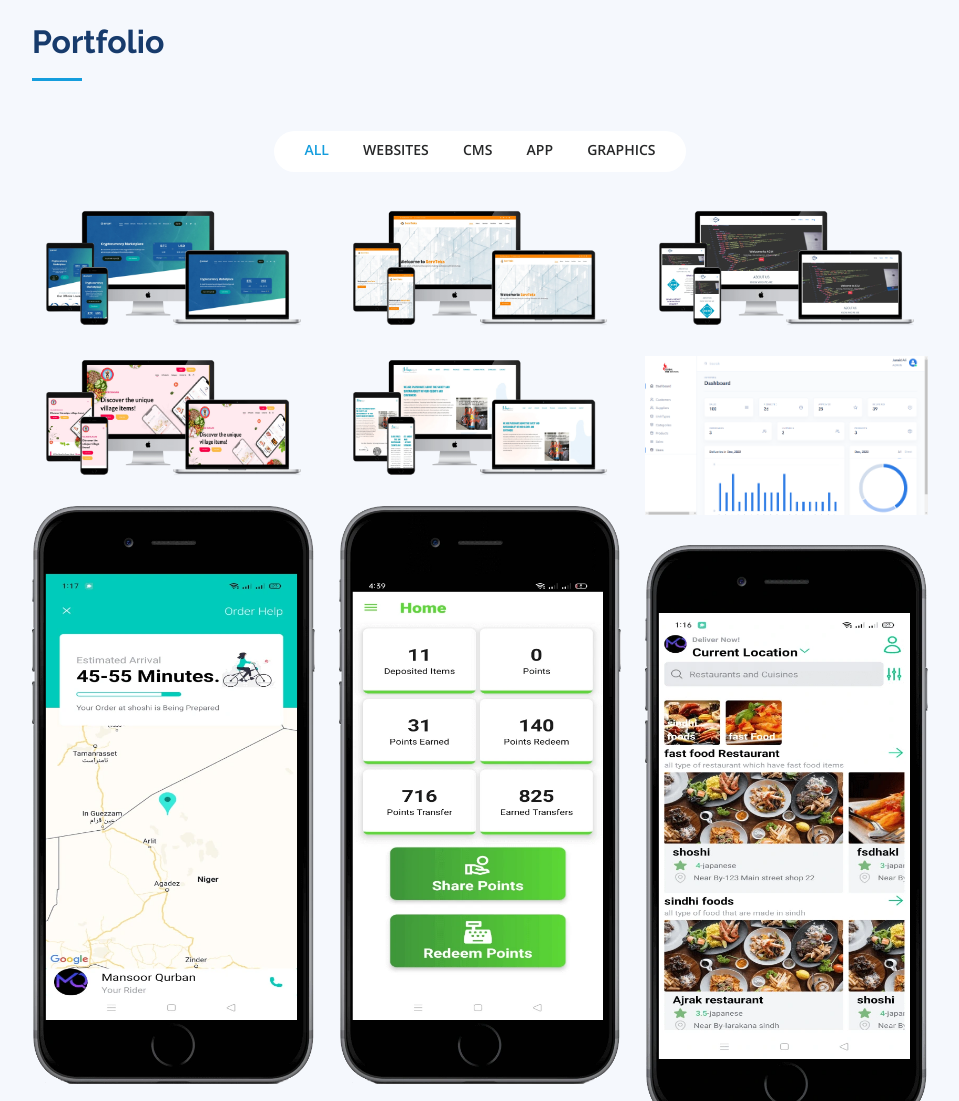
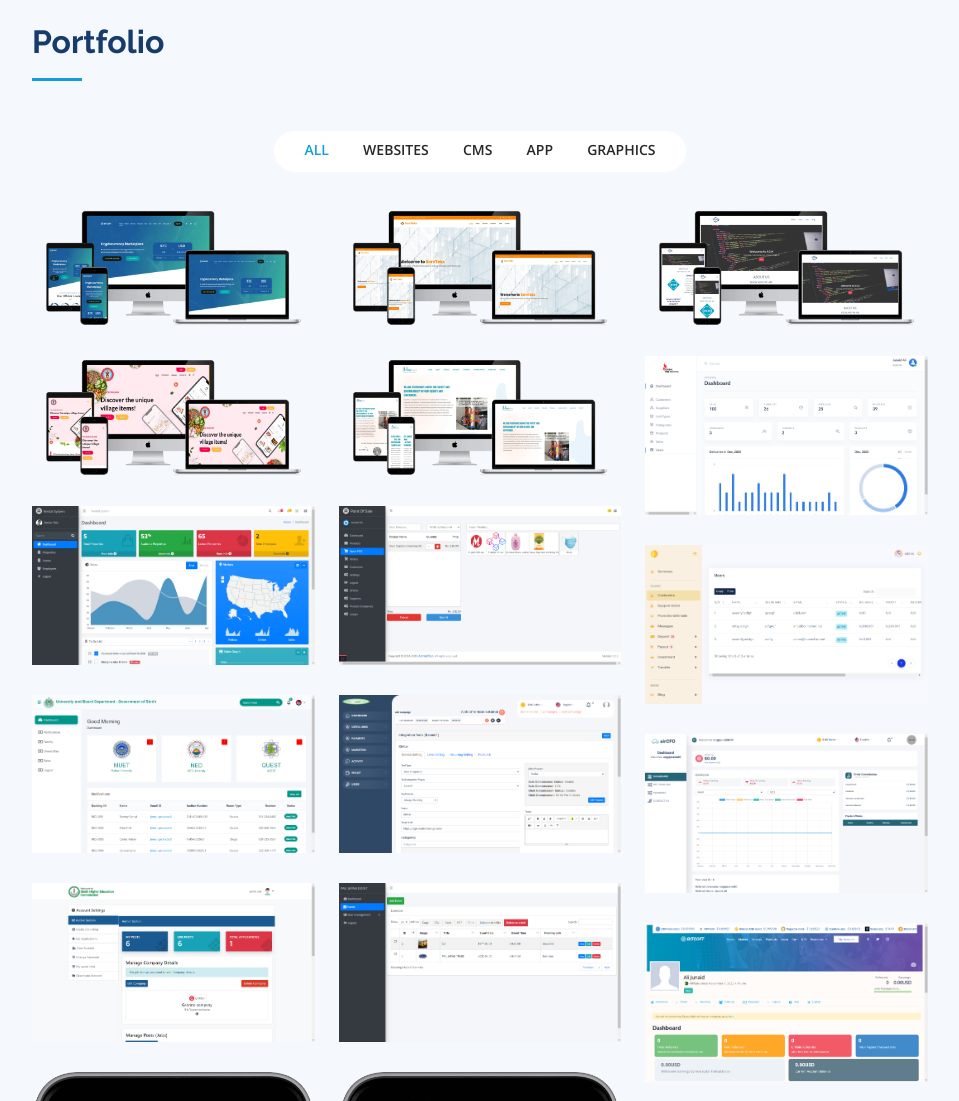
Before and after one commit to engrjunaidali/portfolio, a PHP site: page / in a window 1280 px wide. Shown: the part 2120-3221 px from the top of the page, without its empty margins (310-1269 px from the left). Run offline with PHP 8.4, Linux system fonts and the light colour scheme.

Commit message:
update portfolio

```diff
--- a/assets/css/style.css
+++ b/assets/css/style.css
@@ -145,7 +145,7 @@ h6 {
 --------------------------------------------------------------*/
 /* Desktop Navigation */
 .nav-menu {
-  padding: 30px 0 0 0;
+  padding: 20px 0 0 0;
 }
 
 .nav-menu * {
--- a/index.html
+++ b/index.html
@@ -99,7 +99,8 @@
 
         <div class="section-title">
           <h2>About</h2>
-          <p>Hardworking, honest, always willing to work on new skills. Quite friendly, helpful and polite in listening
+          <p>Diligent and reliable team player, known for her honesty, helpfulness, and ability to provide effective solutions.
+            always eager to learn and grow. Quite friendly, helpful and polite in listening
             and providing effective solutions.</p>
         </div>
 
@@ -132,10 +133,10 @@
               </div>
               <div class="col-lg-6">
                 <ul>
-                  <li><i class="bi bi-chevron-right"></i> <strong>Age:</strong> <span>21</span></li>
-                  <li><i class="bi bi-chevron-right"></i> <strong>Degree:</strong> <span>CSIT from NED</span></li>
-                  <li><i class="bi bi-chevron-right"></i> <strong>Freelance:</strong> <span>Available</span></li>
-                  <li><i class="bi bi-chevron-right"></i> <strong>City:</strong> <span>Karachi, PK</span></li>
+                  <li><i class="bi bi-person-fill"></i> <strong>Age:</strong> <span>21</span></li>
+                  <li><i class="bi bi-file-text-fill"></i> <strong>Degree:</strong> <span>CSIT from NED</span></li>
+                  <li><i class="bi bi-check-circle-fill"></i> <strong>Freelance:</strong> <span>Available</span></li>
+                  <li><i class="bi bi-geo-alt-fill"></i> <strong>City:</strong> <span>Karachi, PK</span></li>
                 </ul>
               </div>
             </div>
@@ -433,7 +434,7 @@
               <img src="assets/img/portfolio/web/1.webp" class="img-fluid" alt="">
               <div class="portfolio-links">
                 <a href="assets/img/portfolio/web/1.webp" data-gallery="portfolioGallery" class="portfolio-lightbox"
-                  title="Web 3"><i class="bx bx-plus"></i></a>
+                  title="Web 3"><i class="bx bx-zoom-in"></i></a>
                 <a href="#" title="More Details"><i class="bx bx-link"></i></a>
               </div>
             </div>
@@ -443,7 +444,7 @@
               <img src="assets/img/portfolio/web/2.webp" class="img-fluid" alt="">
               <div class="portfolio-links">
                 <a href="assets/img/portfolio/web/2.webp" data-gallery="portfolioGallery" class="portfolio-lightbox"
-                  title="Web 3"><i class="bx bx-plus"></i></a>
+                  title="Web 3"><i class="bx bx-zoom-in"></i></a>
                 <a href="#" title="More Details"><i class="bx bx-link"></i></a>
               </div>
             </div>
@@ -453,7 +454,7 @@
               <img src="assets/img/portfolio/web/3.webp" class="img-fluid" alt="">
               <div class="portfolio-links">
                 <a href="assets/img/portfolio/web/3.webp" data-gallery="portfolioGallery" class="portfolio-lightbox"
-                  title="Web 3"><i class="bx bx-plus"></i></a>
+                  title="Web 3"><i class="bx bx-zoom-in"></i></a>
                 <a href="#" title="More Details"><i class="bx bx-link"></i></a>
               </div>
             </div>
@@ -463,7 +464,7 @@
               <img src="assets/img/portfolio/web/4.webp" class="img-fluid" alt="">
               <div class="portfolio-links">
                 <a href="assets/img/portfolio/web/4.webp" data-gallery="portfolioGallery" class="portfolio-lightbox"
-                  title="Web 3"><i class="bx bx-plus"></i></a>
+                  title="Web 3"><i class="bx bx-zoom-in"></i></a>
                 <a href="#" title="More Details"><i class="bx bx-link"></i></a>
               </div>
             </div>
@@ -473,7 +474,7 @@
               <img src="assets/img/portfolio/web/5.webp" class="img-fluid" alt="">
               <div class="portfolio-links">
                 <a href="assets/img/portfolio/web/5.webp" data-gallery="portfolioGallery" class="portfolio-lightbox"
-                  title="Web 3"><i class="bx bx-plus"></i></a>
+                  title="Web 3"><i class="bx bx-zoom-in"></i></a>
                 <a href="#" title="More Details"><i class="bx bx-link"></i></a>
               </div>
             </div>
@@ -481,11 +482,101 @@
           <!-- cms -->
           <div class="col-lg-4 col-md-6 portfolio-item filter-cms">
             <div class="portfolio-wrap">
-              <img src="assets/img/portfolio/cms/pos.png" class="img-fluid" alt="">
+              <img src="assets/img/portfolio/cms/1 pos.png" class="img-fluid" alt="">
               <div class="portfolio-links">
-                <a href="assets/img/portfolio/cms/pos.png" data-gallery="portfolioGallery" class="portfolio-lightbox"
-                  title="POS System"><i class="bx bx-plus"></i></a>
+                <a href="assets/img/portfolio/cms/1 pos.png" data-gallery="portfolioGallery" class="portfolio-lightbox"
+                  title="POS System"><i class="bx bx-zoom-in"></i></a>
                 <a href="https://gfs.metacodemv.com/" title="More Details"><i class="bx bx-link"></i></a>
+              </div>
+            </div>
+          </div>
+          <div class="col-lg-4 col-md-6 portfolio-item filter-cms">
+            <div class="portfolio-wrap">
+              <img src="assets/img/portfolio/cms/2. rental_system.png" class="img-fluid" alt="">
+              <div class="portfolio-links">
+                <a href="assets/img/portfolio/cms/2. rental_system.png" data-gallery="portfolioGallery" class="portfolio-lightbox"
+                  title="Rental System"><i class="bx bx-zoom-in"></i></a>
+                <a href="#" title="More Details"><i class="bx bx-link"></i></a>
+              </div>
+            </div>
+          </div>
+          <div class="col-lg-4 col-md-6 portfolio-item filter-cms">
+            <div class="portfolio-wrap">
+              <img src="assets/img/portfolio/cms/3. pos_2.png" class="img-fluid" alt="">
+              <div class="portfolio-links">
+                <a href="assets/img/portfolio/cms/3. pos_2.png" data-gallery="portfolioGallery" class="portfolio-lightbox"
+                  title="Point of Sale"><i class="bx bx-zoom-in"></i></a>
+                <a href="#" title="More Details"><i class="bx bx-link"></i></a>
+              </div>
+            </div>
+          </div>
+          <div class="col-lg-4 col-md-6 portfolio-item filter-cms">
+            <div class="portfolio-wrap">
+              <img src="assets/img/portfolio/cms/4. crypto_crm.png" class="img-fluid" alt="">
+              <div class="portfolio-links">
+                <a href="assets/img/portfolio/cms/4. crypto_crm.png" data-gallery="portfolioGallery" class="portfolio-lightbox"
+                  title="Crypto CMS"><i class="bx bx-zoom-in"></i></a>
+                <a href="#" title="More Details"><i class="bx bx-link"></i></a>
+              </div>
+            </div>
+          </div>
+          <div class="col-lg-4 col-md-6 portfolio-item filter-cms">
+            <div class="portfolio-wrap">
+              <img src="assets/img/portfolio/cms/5. UBB.png" class="img-fluid" alt="">
+              <div class="portfolio-links">
+                <a href="assets/img/portfolio/cms/5. UBB.png" data-gallery="portfolioGallery" class="portfolio-lightbox"
+                  title="Universities & Board Department"><i class="bx bx-zoom-in"></i></a>
+                <a href="#" title="More Details"><i class="bx bx-link"></i></a>
+              </div>
+            </div>
+          </div>
+          <div class="col-lg-4 col-md-6 portfolio-item filter-cms">
+            <div class="portfolio-wrap">
+              <img src="assets/img/portfolio/cms/6. affilate_crm.png" class="img-fluid" alt="">
+              <div class="portfolio-links">
+                <a href="assets/img/portfolio/cms/6. affilate_crm.png" data-gallery="portfolioGallery" class="portfolio-lightbox"
+                  title="Affiliate Marketing CMS"><i class="bx bx-zoom-in"></i></a>
+                <a href="#" title="More Details"><i class="bx bx-link"></i></a>
+              </div>
+            </div>
+          </div>
+          <div class="col-lg-4 col-md-6 portfolio-item filter-cms">
+            <div class="portfolio-wrap">
+              <img src="assets/img/portfolio/cms/7. marketing_crm.png" class="img-fluid" alt="">
+              <div class="portfolio-links">
+                <a href="assets/img/portfolio/cms/7. marketing_crm.png" data-gallery="portfolioGallery" class="portfolio-lightbox"
+                  title="Marketing CMS"><i class="bx bx-zoom-in"></i></a>
+                <a href="#" title="More Details"><i class="bx bx-link"></i></a>
+              </div>
+            </div>
+          </div>
+          <div class="col-lg-4 col-md-6 portfolio-item filter-cms">
+            <div class="portfolio-wrap">
+              <img src="assets/img/portfolio/cms/8. Sindh Higher Education Commission.png" class="img-fluid" alt="">
+              <div class="portfolio-links">
+                <a href="assets/img/portfolio/cms/8. Sindh Higher Education Commission.png" data-gallery="portfolioGallery" class="portfolio-lightbox"
+                  title="Sindh Higher Education Commission Job Portal System"><i class="bx bx-zoom-in"></i></a>
+                <a href="#" title="More Details"><i class="bx bx-link"></i></a>
+              </div>
+            </div>
+          </div>
+          <div class="col-lg-4 col-md-6 portfolio-item filter-cms">
+            <div class="portfolio-wrap">
+              <img src="assets/img/portfolio/cms/9. Pak Japan Event Management.png" class="img-fluid" alt="">
+              <div class="portfolio-links">
+                <a href="assets/img/portfolio/cms/9. Pak Japan Event Management.png" data-gallery="portfolioGallery" class="portfolio-lightbox"
+                  title="Pak Japan Event Management"><i class="bx bx-zoom-in"></i></a>
+                <a href="#" title="More Details"><i class="bx bx-link"></i></a>
+              </div>
+            </div>
+          </div>
+          <div class="col-lg-4 col-md-6 portfolio-item filter-cms">
+            <div class="portfolio-wrap">
+              <img src="assets/img/portfolio/cms/10. Bitcoft Crypto Platform.png" class="img-fluid" alt="">
+              <div class="portfolio-links">
+                <a href="assets/img/portfolio/cms/10. Bitcoft Crypto Platform.png" data-gallery="portfolioGallery" class="portfolio-lightbox"
+                  title="Bitcoft Crypto Platform"><i class="bx bx-zoom-in"></i></a>
+                <a href="#" title="More Details"><i class="bx bx-link"></i></a>
               </div>
             </div>
           </div>
@@ -495,7 +586,7 @@
               <img src="assets/img/portfolio/app/3.webp" class="img-fluid" alt="">
               <div class="portfolio-links">
                 <a href="assets/img/portfolio/app/3.webp" data-gallery="portfolioGallery" class="portfolio-lightbox"
-                  title="App 1"><i class="bx bx-plus"></i></a>
+                  title="App 1"><i class="bx bx-zoom-in"></i></a>
                 <a href="#" title="More Details"><i class="bx bx-link"></i></a>
               </div>
             </div>
@@ -505,7 +596,7 @@
               <img src="assets/img/portfolio/app/2.webp" class="img-fluid" alt="">
               <div class="portfolio-links">
                 <a href="assets/img/portfolio/app/2.webp" data-gallery="portfolioGallery" class="portfolio-lightbox"
-                  title="App 1"><i class="bx bx-plus"></i></a>
+                  title="App 1"><i class="bx bx-zoom-in"></i></a>
                 <a href="#" title="More Details"><i class="bx bx-link"></i></a>
               </div>
             </div>
@@ -515,7 +606,7 @@
               <img src="assets/img/portfolio/app/1.webp" class="img-fluid" alt="">
               <div class="portfolio-links">
                 <a href="assets/img/portfolio/app/1.webp" data-gallery="portfolioGallery" class="portfolio-lightbox"
-                  title="App 1"><i class="bx bx-plus"></i></a>
+                  title="App 1"><i class="bx bx-zoom-in"></i></a>
                 <a href="#" title="More Details"><i class="bx bx-link"></i></a>
               </div>
             </div>
@@ -526,7 +617,7 @@
               <img src="assets/img/portfolio/graphics/flyer-3.webp" class="img-fluid" alt="">
               <div class="portfolio-links">
                 <a href="assets/img/portfolio/graphics/flyer-3.webp" data-gallery="portfolioGallery"
-                  class="portfolio-lightbox" title="Card 2"><i class="bx bx-plus"></i></a>
+                  class="portfolio-lightbox" title="Card 2"><i class="bx bx-zoom-in"></i></a>
                 <a href="#" title="More Details"><i class="bx bx-link"></i></a>
               </div>
             </div>
@@ -536,7 +627,7 @@
               <img src="assets/img/portfolio/graphics/flyer-2.webp" class="img-fluid" alt="">
               <div class="portfolio-links">
                 <a href="assets/img/portfolio/graphics/flyer-2.webp" data-gallery="portfolioGallery"
-                  class="portfolio-lightbox" title="Card 2"><i class="bx bx-plus"></i></a>
+                  class="portfolio-lightbox" title="Card 2"><i class="bx bx-zoom-in"></i></a>
                 <a href="#" title="More Details"><i class="bx bx-link"></i></a>
               </div>
             </div>
@@ -546,7 +637,7 @@
               <img src="assets/img/portfolio/graphics/flyer-1.webp" class="img-fluid" alt="">
               <div class="portfolio-links">
                 <a href="assets/img/portfolio/graphics/flyer-1.webp" data-gallery="portfolioGallery"
-                  class="portfolio-lightbox" title="Card 2"><i class="bx bx-plus"></i></a>
+                  class="portfolio-lightbox" title="Card 2"><i class="bx bx-zoom-in"></i></a>
                 <a href="#" title="More Details"><i class="bx bx-link"></i></a>
               </div>
             </div>
@@ -556,7 +647,7 @@
               <img src="assets/img/portfolio/graphics/3.webp" class="img-fluid" alt="">
               <div class="portfolio-links">
                 <a href="assets/img/portfolio/graphics/3.webp" data-gallery="portfolioGallery"
-                  class="portfolio-lightbox" title="Card 2"><i class="bx bx-plus"></i></a>
+                  class="portfolio-lightbox" title="Card 2"><i class="bx bx-zoom-in"></i></a>
                 <a href="#" title="More Details"><i class="bx bx-link"></i></a>
               </div>
             </div>
@@ -566,7 +657,7 @@
               <img src="assets/img/portfolio/graphics/2.webp" class="img-fluid" alt="">
               <div class="portfolio-links">
                 <a href="assets/img/portfolio/graphics/2.webp" data-gallery="portfolioGallery"
-                  class="portfolio-lightbox" title="Card 2"><i class="bx bx-plus"></i></a>
+                  class="portfolio-lightbox" title="Card 2"><i class="bx bx-zoom-in"></i></a>
                 <a href="#" title="More Details"><i class="bx bx-link"></i></a>
               </div>
             </div>
@@ -576,7 +667,7 @@
               <img src="assets/img/portfolio/graphics/1.webp" class="img-fluid" alt="">
               <div class="portfolio-links">
                 <a href="assets/img/portfolio/graphics/1.webp" data-gallery="portfolioGallery"
-                  class="portfolio-lightbox" title="Card 2"><i class="bx bx-plus"></i></a>
+                  class="portfolio-lightbox" title="Card 2"><i class="bx bx-zoom-in"></i></a>
                 <a href="#" title="More Details"><i class="bx bx-link"></i></a>
               </div>
             </div>
```
Also changed, not shown: assets/img/portfolio/cms/1 pos.png (renamed from assets/img/portfolio/cms/pos.png), assets/img/portfolio/cms/10. Bitcoft Crypto Platform.png (added), assets/img/portfolio/cms/2. rental_system.png (added), assets/img/portfolio/cms/3. pos_2.png (added), assets/img/portfolio/cms/4. crypto_crm.png (added), assets/img/portfolio/cms/5. UBB.png (added), assets/img/portfolio/cms/6. affilate_crm.png (added), assets/img/portfolio/cms/7. marketing_crm.png (added), assets/img/portfolio/cms/8. Sindh Higher Education Commission.png (added), assets/img/portfolio/cms/9. Pak Japan Event Management.png (added), assets/img/portfolio/web/6 Financity.png (added), assets/img/portfolio/web/7. Znoria.png (added), assets/img/portfolio/web/8. Avss Transport.png (added).
